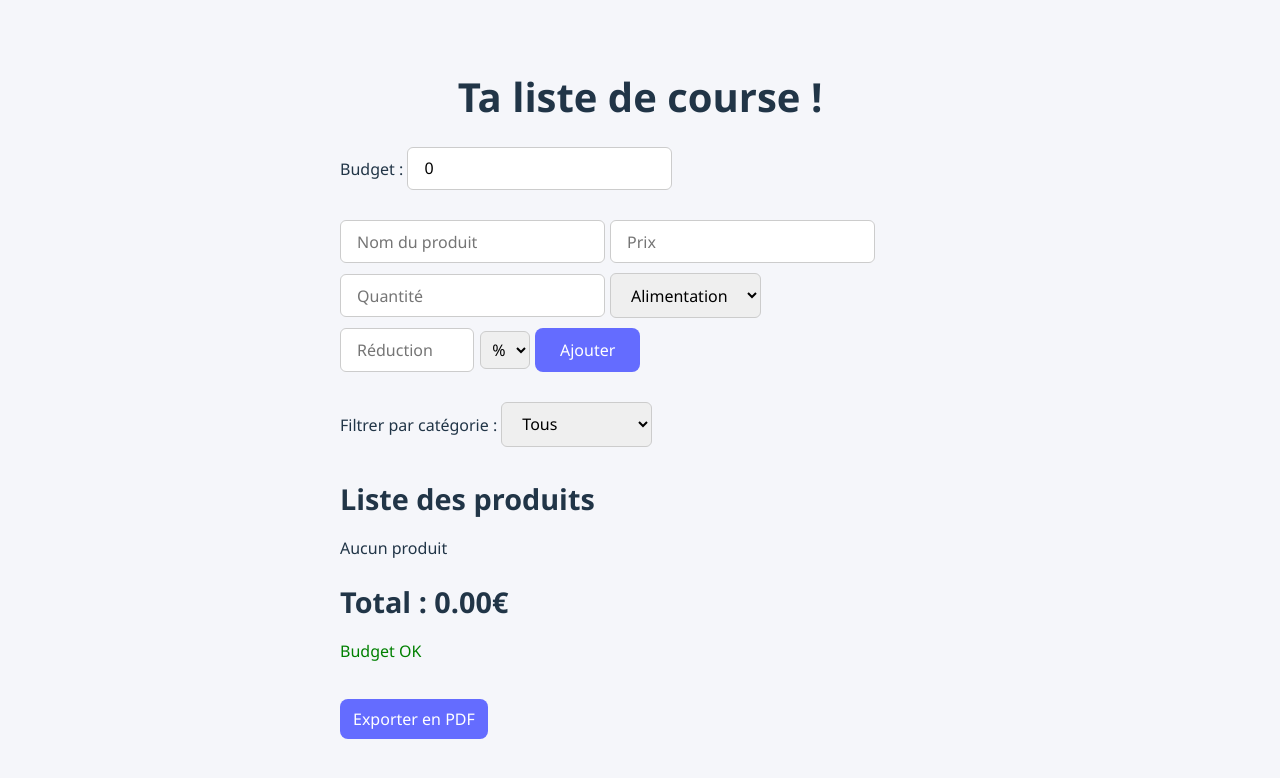
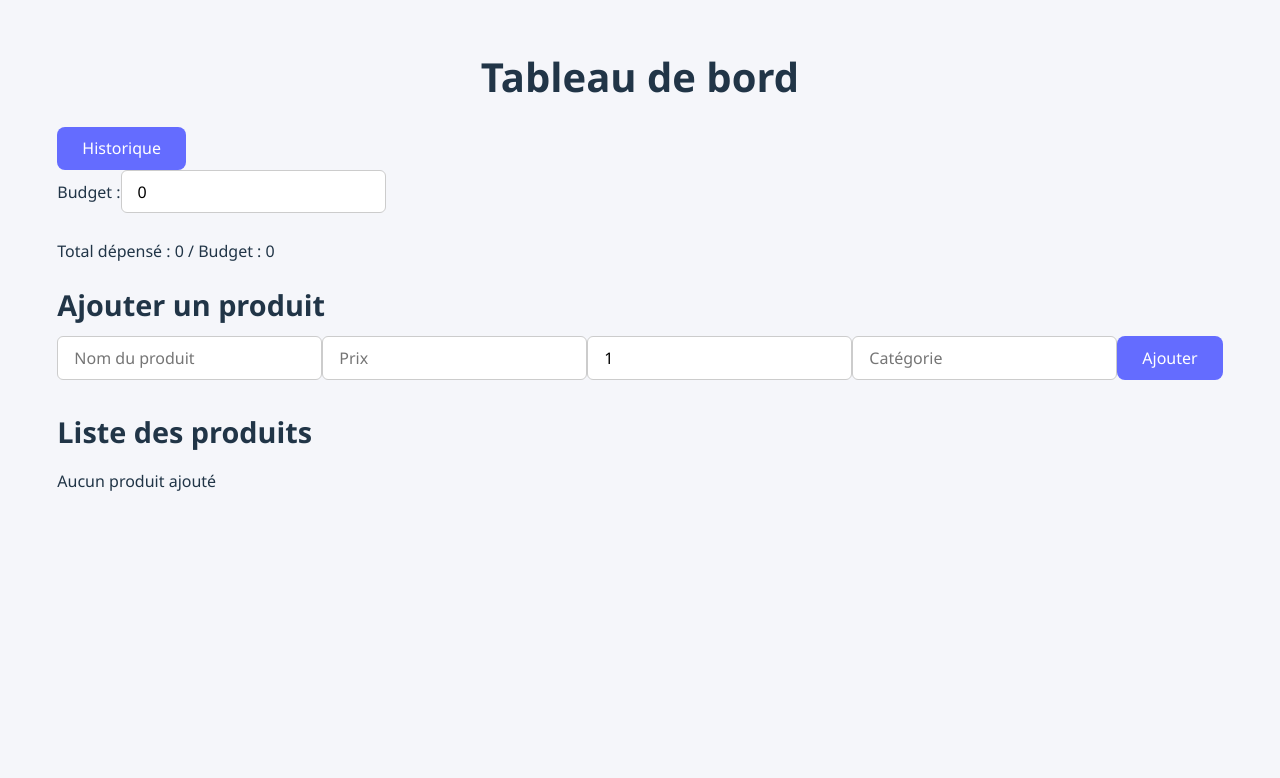
Before and after one commit to Yacine-Goumidi/budget-app, a React (Vite) app in the folder frontend/: page / in a window 1280 px wide. Shown: the top 778 px of the page. Built offline with nearby package versions, Linux system fonts and the light colour scheme.

Commit message:
Ajout visuel de l'historique

```diff
--- a/frontend/src/App.jsx
+++ b/frontend/src/App.jsx
@@ -1,6 +1,7 @@
 import React from 'react';
 import { BrowserRouter as Router, Routes, Route } from 'react-router-dom';
 import Dashboard from './pages/Dashboard';
+import History from './pages/History';
 import { BudgetProvider } from './context/BudgetContext';
 
 function App() {
@@ -9,6 +10,7 @@ function App() {
       <Router>
         <Routes>
           <Route path="/" element={<Dashboard />} />
+          <Route path="/history" element={<History />} />
         </Routes>
       </Router>
     </BudgetProvider>
--- a/frontend/src/pages/Dashboard.jsx
+++ b/frontend/src/pages/Dashboard.jsx
@@ -1,192 +1,136 @@
 import React, { useContext, useState } from 'react';
+import { useNavigate } from 'react-router-dom';
 import { BudgetContext } from '../context/BudgetContext';
-import ProductItem from '../components/ProductItem';
-import { generatePDF } from '../utils/pdf';
 
-function Dashboard() {
+export default function Dashboard() {
+  const navigate = useNavigate();
   const { budget, setBudget, products, setProducts } = useContext(BudgetContext);
 
-  // Form state
-  const [name, setName] = useState('');
-  const [price, setPrice] = useState('');
-  const [quantity, setQuantity] = useState('');
-  const [type, setType] = useState('Alimentation');
-  const [reduction, setReduction] = useState('');
-  const [reductionType, setReductionType] = useState('pourcentage');
+  const [newProduct, setNewProduct] = useState({
+    name: '',
+    price: '',
+    quantity: 1,
+    category: '',
+  });
 
-  // Filtre catégorie
-  const [filter, setFilter] = useState('Tous');
+  // Fonction pour ajouter un produit à la liste
+  const addProduct = () => {
+    if (!newProduct.name || !newProduct.price) return;
 
-  // Ajouter produit
-  const handleAddProduct = (e) => {
-    e.preventDefault();
-    if (!name || !price || !quantity) return;
-
-    const newProduct = {
+    const productToAdd = {
+      ...newProduct,
+      price: parseFloat(newProduct.price),
+      quantity: parseInt(newProduct.quantity),
       id: Date.now(),
-      name,
-      price: parseFloat(price),
-      quantity: parseInt(quantity),
-      type,
-      reduction: reduction ? parseFloat(reduction) : 0,
-      reductionType,
     };
 
-    setProducts([...products, newProduct]);
-
-    // Reset form
-    setName('');
-    setPrice('');
-    setQuantity('');
-    setType('Alimentation');
-    setReduction('');
-    setReductionType('pourcentage');
+    setProducts([...products, productToAdd]);
+    setNewProduct({ name: '', price: '', quantity: 1, category: '' });
   };
 
-  // Supprimer produit
-  const handleDeleteProduct = (id) => {
-    setProducts(products.filter((p) => p.id !== id));
-  };
-
-  // Liste filtrée
-  const filteredProducts =
-    filter === 'Tous'
-      ? products
-      : products.filter((p) => p.type === filter);
-
-  // Total calculé
-  const total = filteredProducts.reduce((acc, product) => {
-    const productTotal =
-      product.reductionType === 'pourcentage'
-        ? product.price * product.quantity * (1 - product.reduction / 100)
-        : product.reductionType === 'fixe'
-        ? product.price * product.quantity - product.reduction
-        : product.price * product.quantity;
-    return acc + productTotal;
-  }, 0);
+  // Calcul du total des dépenses
+  const totalSpent = products.reduce(
+    (acc, product) => acc + product.price * product.quantity,
+    0
+  );
 
   return (
-    <div style={{ maxWidth: '600px', margin: '0 auto', padding: '20px' }}>
-      <h1>Ta liste de course !</h1>
+    <div className="dashboard-page p-4">
+      <h1 className="text-2xl font-bold mb-4">Tableau de bord</h1>
 
-      {/* Budget */}
-      <div style={{ marginBottom: '20px' }}>
-        <label>Budget : </label>
+      {/* Bouton Historique */}
+      <button
+        className="bg-blue-500 text-white px-4 py-2 rounded hover:bg-blue-600 mb-4"
+        onClick={() => navigate('/history')}
+      >
+        Historique
+      </button>
+
+      {/* Section Budget */}
+      <div className="mb-6">
+        <label className="block font-semibold mb-2">Budget :</label>
         <input
           type="number"
           value={budget}
           onChange={(e) => setBudget(parseFloat(e.target.value))}
+          className="border px-2 py-1 rounded w-32"
         />
+        <p className="mt-2">
+          Total dépensé : {totalSpent} / Budget : {budget}
+        </p>
       </div>
 
       {/* Formulaire ajout produit */}
-      <form onSubmit={handleAddProduct} style={{ marginBottom: '20px' }}>
+      <div className="mb-6">
+        <h2 className="font-semibold mb-2">Ajouter un produit</h2>
         <input
           type="text"
           placeholder="Nom du produit"
-          value={name}
-          onChange={(e) => setName(e.target.value)}
-          style={{ marginRight: '5px' }}
+          value={newProduct.name}
+          onChange={(e) => setNewProduct({ ...newProduct, name: e.target.value })}
+          className="border px-2 py-1 rounded mr-2"
         />
-
         <input
           type="number"
           placeholder="Prix"
-          value={price}
-          onChange={(e) => setPrice(e.target.value)}
-          style={{ marginRight: '5px' }}
+          value={newProduct.price}
+          onChange={(e) => setNewProduct({ ...newProduct, price: e.target.value })}
+          className="border px-2 py-1 rounded mr-2 w-20"
         />
-
         <input
           type="number"
           placeholder="Quantité"
-          value={quantity}
-          onChange={(e) => setQuantity(e.target.value)}
-          style={{ marginRight: '5px' }}
+          value={newProduct.quantity}
+          onChange={(e) =>
+            setNewProduct({ ...newProduct, quantity: e.target.value })
+          }
+          className="border px-2 py-1 rounded mr-2 w-20"
         />
-
-        <select
-          value={type}
-          onChange={(e) => setType(e.target.value)}
-          style={{ marginRight: '5px' }}
+        <input
+          type="text"
+          placeholder="Catégorie"
+          value={newProduct.category}
+          onChange={(e) =>
+            setNewProduct({ ...newProduct, category: e.target.value })
+          }
+          className="border px-2 py-1 rounded mr-2 w-32"
+        />
+        <button
+          onClick={addProduct}
+          className="bg-green-500 text-white px-3 py-1 rounded hover:bg-green-600"
         >
-          <option>Alimentation</option>
-          <option>Vêtements</option>
-          <option>Sport</option>
-          <option>Maison</option>
-        </select>
-
-        {/* Réduction alignée correctement */}
-        <div
-          style={{
-            display: 'inline-flex',
-            alignItems: 'center',
-            gap: '6px',
-            marginRight: '5px',
-          }}
-        >
-          <input
-            type="number"
-            placeholder="Réduction"
-            value={reduction}
-            onChange={(e) => setReduction(e.target.value)}
-            style={{ width: '100px' }}
-          />
-          <select
-            value={reductionType}
-            onChange={(e) => setReductionType(e.target.value)}
-            style={{
-              width: '50px',
-              textAlign: 'center',
-              padding: '6px',
-            }}
-          >
-            <option value="pourcentage">%</option>
-            <option value="fixe">€</option>
-          </select>
-        </div>
-
-        <button type="submit">Ajouter</button>
-      </form>
-
-      {/* Filtre par type */}
-      <div style={{ marginBottom: '20px' }}>
-        <label>Filtrer par catégorie : </label>
-        <select value={filter} onChange={(e) => setFilter(e.target.value)}>
-          <option>Tous</option>
-          <option>Alimentation</option>
-          <option>Vêtements</option>
-          <option>Sport</option>
-          <option>Maison</option>
-        </select>
+          Ajouter
+        </button>
       </div>
 
       {/* Liste des produits */}
-      <h2>Liste des produits</h2>
-      {filteredProducts.length === 0 && <p>Aucun produit</p>}
-      {filteredProducts.map((product) => (
-        <ProductItem
-          key={product.id}
-          product={product}
-          onDelete={handleDeleteProduct}
-        />
-      ))}
-
-      {/* Total */}
-      <h2>Total : {total.toFixed(2)}€</h2>
-      <p style={{ color: total > budget ? 'red' : 'green' }}>
-        {total > budget ? 'Budget dépassé !' : 'Budget OK'}
-      </p>
-
-      {/* Bouton PDF */}
-      <button
-        onClick={() => generatePDF(filteredProducts, total, budget)}
-        style={{ marginTop: '20px', padding: '8px 12px', cursor: 'pointer' }}
-      >
-        Exporter en PDF
-      </button>
+      <div>
+        <h2 className="font-semibold mb-2">Liste des produits</h2>
+        {products.length === 0 ? (
+          <p>Aucun produit ajouté</p>
+        ) : (
+          <table className="w-full border-collapse">
+            <thead>
+              <tr>
+                <th className="border px-2 py-1">Nom</th>
+                <th className="border px-2 py-1">Prix</th>
+                <th className="border px-2 py-1">Quantité</th>
+                <th className="border px-2 py-1">Catégorie</th>
+              </tr>
+            </thead>
+            <tbody>
+              {products.map((product) => (
+                <tr key={product.id}>
+                  <td className="border px-2 py-1">{product.name}</td>
+                  <td className="border px-2 py-1">{product.price}</td>
+                  <td className="border px-2 py-1">{product.quantity}</td>
+                  <td className="border px-2 py-1">{product.category}</td>
+                </tr>
+              ))}
+            </tbody>
+          </table>
+        )}
+      </div>
     </div>
   );
 }
-
-export default Dashboard;
```
